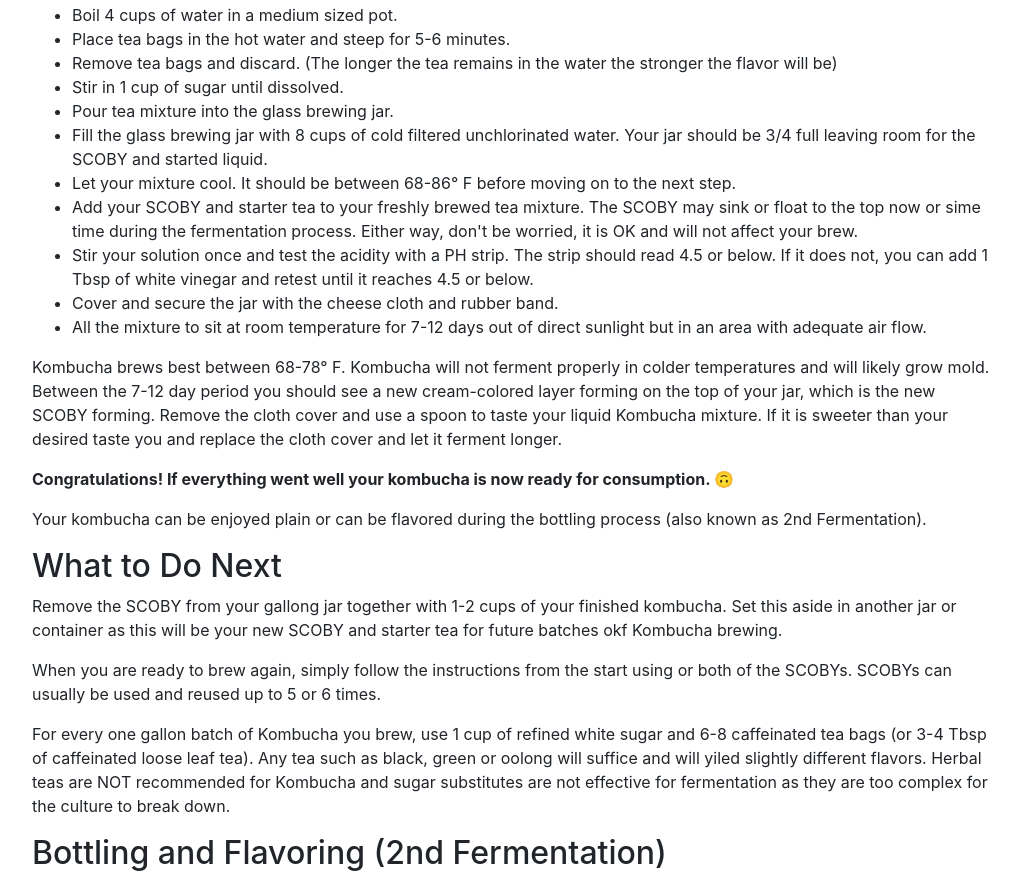
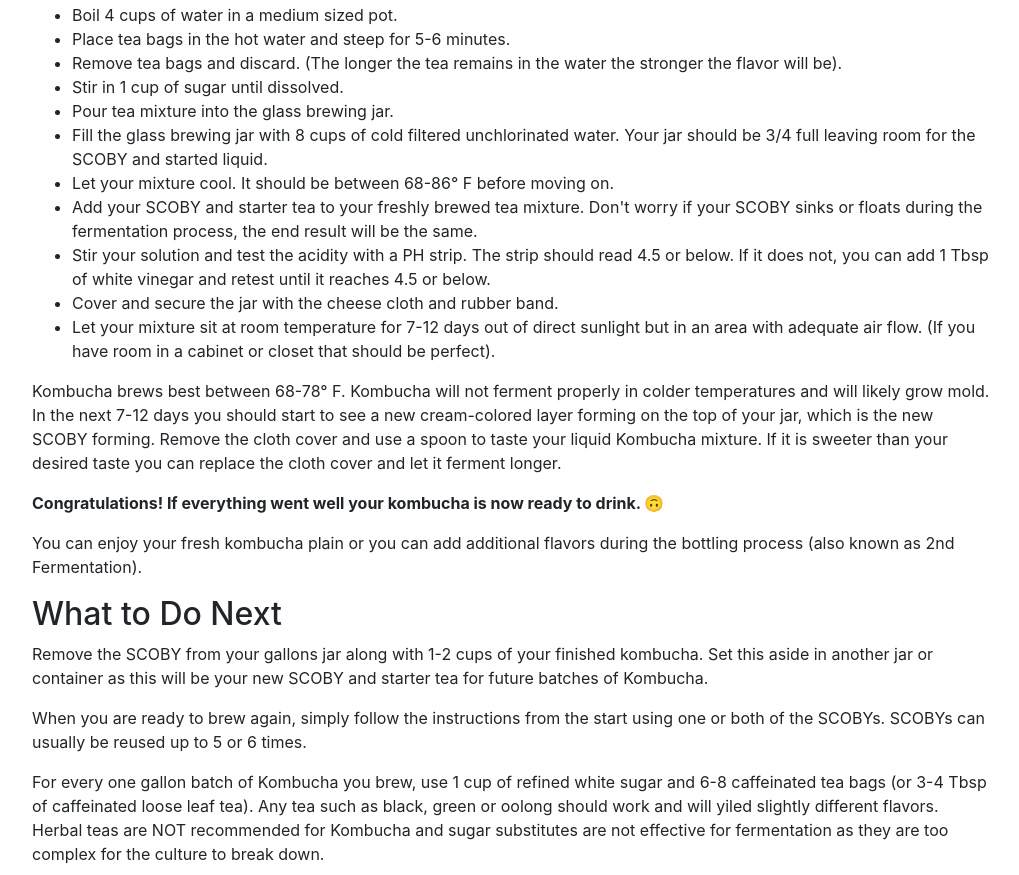
Before and after one commit to vxdiazdel/og-booch, a Gatsby site: page /getting-started in a window 1280 px wide. Shown: the part 363-1238 px from the top of the page, without its empty margins (128-1147 px from the left). Built offline with nearby package versions, Linux system fonts and the light colour scheme; Gatsby itself is replaced by a stand-in of ours.

Commit message:
Copy updates

```diff
--- a/src/pages/getting-started.js
+++ b/src/pages/getting-started.js
@@ -10,7 +10,7 @@ const GettingStarted = ({ data }) => (
     <Wrapper className="mt-5">
       <h1>What You Need</h1>
       <ul>
-        <li>One gallon glass brewing jar</li>
+        <li>Glass brewing jar (1 gallon or larger)</li>
         <li>SCOBY & starter tea</li>
         <li>8 organic tea bags</li>
         <li>1 cup sugar</li>
@@ -21,25 +21,25 @@ const GettingStarted = ({ data }) => (
       <ul>
         <li>Boil 4 cups of water in a medium sized pot.</li>
         <li>Place tea bags in the hot water and steep for 5-6 minutes.</li>
-        <li>Remove tea bags and discard. (The longer the tea remains in the water the stronger the flavor will be)</li>
+        <li>Remove tea bags and discard. (The longer the tea remains in the water the stronger the flavor will be).</li>
         <li>Stir in 1 cup of sugar until dissolved.</li>
         <li>Pour tea mixture into the glass brewing jar.</li>
         <li>Fill the glass brewing jar with 8 cups of cold filtered unchlorinated water. Your jar should be 3/4 full leaving room for the SCOBY and started liquid.</li>
-        <li>Let your mixture cool. It should be between 68-86&deg; F before moving on to the next step.</li>
-        <li>Add your SCOBY and starter tea to your freshly brewed tea mixture. The SCOBY may sink or float to the top now or sime time during the fermentation process. Either way, don't be worried, it is OK and will not affect your brew.</li>
-        <li>Stir your solution once and test the acidity with a PH strip. The strip should read 4.5 or below. If it does not, you can add 1 Tbsp of white vinegar and retest until it reaches 4.5 or below.</li>
+        <li>Let your mixture cool. It should be between 68-86&deg; F before moving on.</li>
+        <li>Add your SCOBY and starter tea to your freshly brewed tea mixture. Don't worry if your SCOBY sinks or floats during the fermentation process, the end result will be the same.</li>
+        <li>Stir your solution and test the acidity with a PH strip. The strip should read 4.5 or below. If it does not, you can add 1 Tbsp of white vinegar and retest until it reaches 4.5 or below.</li>
         <li>Cover and secure the jar with the cheese cloth and rubber band.</li>
-        <li>All the mixture to sit at room temperature for 7-12 days out of direct sunlight but in an area with adequate air flow.</li>
+        <li>Let your mixture sit at room temperature for 7-12 days out of direct sunlight but in an area with adequate air flow. (If you have room in a cabinet or closet that should be perfect).</li>
       </ul>
       <p>
-        Kombucha brews best between 68-78&deg; F. Kombucha will not ferment properly in colder temperatures and will likely grow mold. Between the 7-12 day period you should see a new cream-colored layer forming on the top of your jar, which is the new SCOBY forming. Remove the cloth cover and use a spoon to taste your liquid Kombucha mixture. If it is sweeter than your desired taste you and replace the cloth cover and let it ferment longer.
+        Kombucha brews best between 68-78&deg; F. Kombucha will not ferment properly in colder temperatures and will likely grow mold. In the next 7-12 days you should start to see a new cream-colored layer forming on the top of your jar, which is the new SCOBY forming. Remove the cloth cover and use a spoon to taste your liquid Kombucha mixture. If it is sweeter than your desired taste you can replace the cloth cover and let it ferment longer.
       </p>
-      <p><strong>Congratulations! If everything went well your kombucha is now ready for consumption. 🙃</strong></p>
-      <p>Your kombucha can be enjoyed plain or can be flavored during the bottling process (also known as 2nd Fermentation).</p>
+      <p><strong>Congratulations! If everything went well your kombucha is now ready to drink. 🙃</strong></p>
+      <p>You can enjoy your fresh kombucha plain or you can add additional flavors during the bottling process (also known as 2nd Fermentation).</p>
       <h2>What to Do Next</h2>
-      <p>Remove the SCOBY from your gallong jar together with 1-2 cups of your finished kombucha. Set this aside in another jar or container as this will be your new SCOBY and starter tea for future batches okf Kombucha brewing.</p>
-      <p>When you are ready to brew again, simply follow the instructions from the start using or both of the SCOBYs. SCOBYs can usually be used and reused up to 5 or 6 times.</p>
-      <p>For every one gallon batch of Kombucha you brew, use 1 cup of refined white sugar and 6-8 caffeinated tea bags (or 3-4 Tbsp of caffeinated loose leaf tea). Any tea such as black, green or oolong will suffice and will yiled slightly different flavors. Herbal teas are NOT recommended for Kombucha and sugar substitutes are not effective for fermentation as they are too complex for the culture to break down.</p>
+      <p>Remove the SCOBY from your gallons jar along with 1-2 cups of your finished kombucha. Set this aside in another jar or container as this will be your new SCOBY and starter tea for future batches of Kombucha.</p>
+      <p>When you are ready to brew again, simply follow the instructions from the start using one or both of the SCOBYs. SCOBYs can usually be reused up to 5 or 6 times.</p>
+      <p>For every one gallon batch of Kombucha you brew, use 1 cup of refined white sugar and 6-8 caffeinated tea bags (or 3-4 Tbsp of caffeinated loose leaf tea). Any tea such as black, green or oolong should work and will yiled slightly different flavors. Herbal teas are NOT recommended for Kombucha and sugar substitutes are not effective for fermentation as they are too complex for the culture to break down.</p>
       <h2>Bottling and Flavoring (2nd Fermentation)</h2>
       <ul>
         <li>If desired, add 2-3 Tbsp of your choice of fruits, juices, extracts or herbs to each bottle. Depending on the size of your bottle you may want to add more or less.</li>
```
